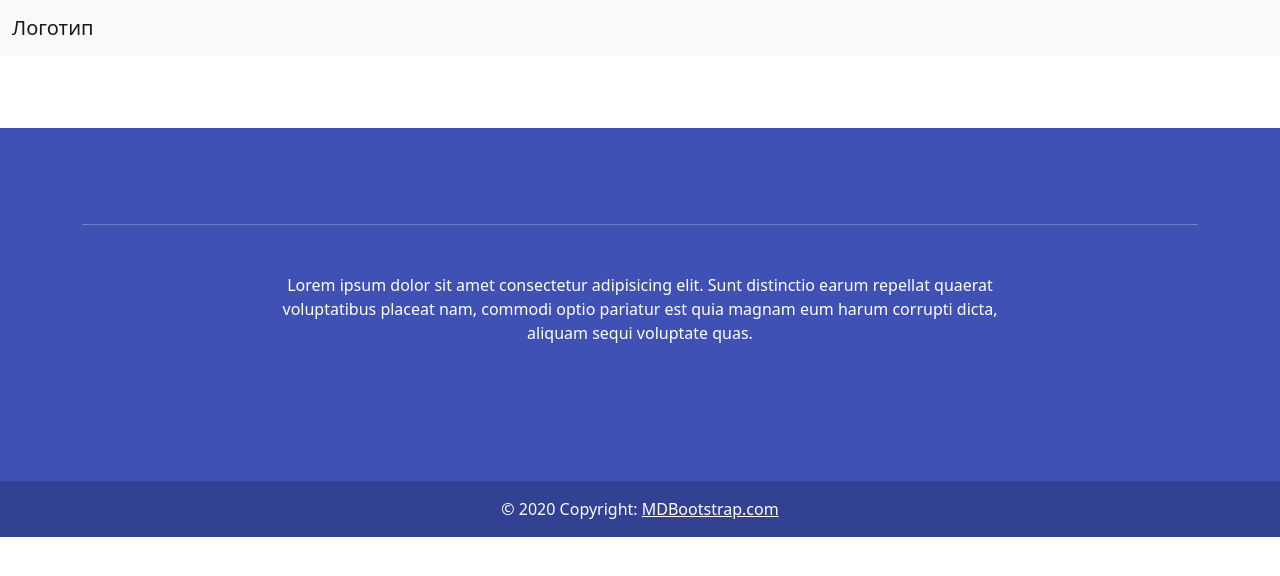
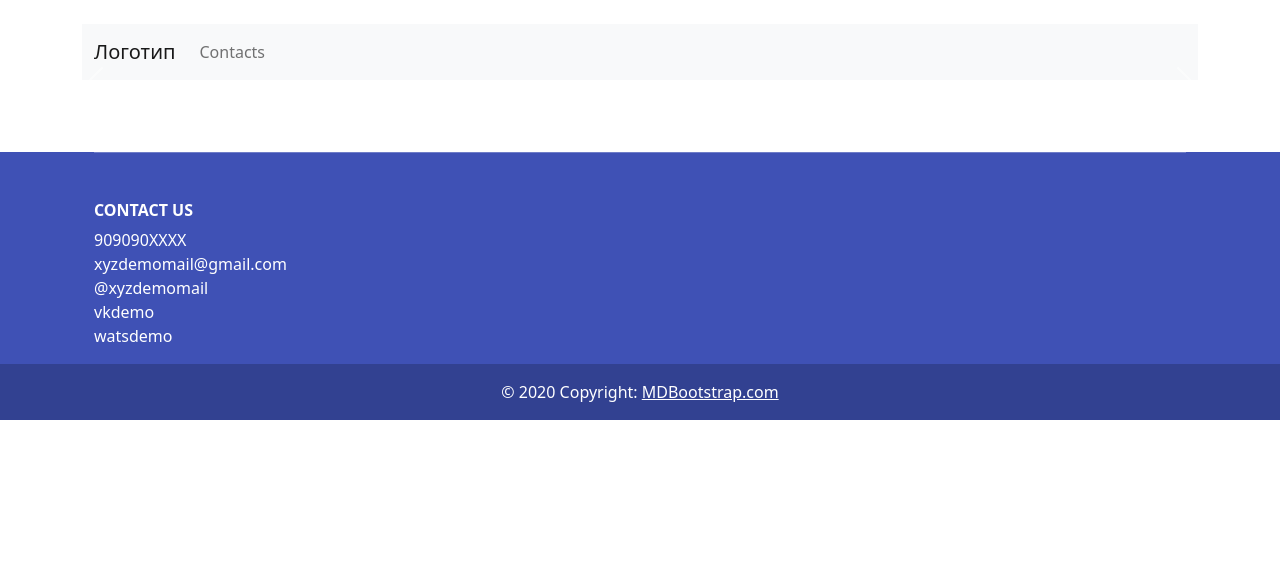
Before and after one commit to railgum/ildar_mysql, a Flask app: template app/templates/landing.html in a window 1280 px wide. Shown: the top 576 px of the page. Run offline with Flask 3, Linux system fonts and the light colour scheme; the template is opened without the code that fills it, so the values that code supplies are empty; parts of the project's set-up code (start-up, migrations or seed data) failed here and were passed over; some libraries are stand-ins or nearby versions.

Commit message:
готово к развертыванию

```diff
--- a/app/templates/editland.html
+++ b/app/templates/editland.html
@@ -43,7 +43,11 @@
 							    <button type="submit" name="activate" class="btn btn-primary btn-local">Включить</button>
 							{% endif %}
 
-							{% if item == j_value[-1] %}
+							{% if item == j_value[-1] and (
+								(j_key == SLIDER and not ERROR_COUNT_SLIDER) or
+								(j_key == MINICARD and not ERROR_COUNT_MINICARD) or
+								(j_key == FEATURETTE and not ERROR_COUNT_FEATURETTE)
+								) %}
 							    <hr>
 								<button type="button" class="btn btn-primary btn-local" data-bs-toggle="modal" data-bs-target="#myModal{{ j_key }}">
 									Добавить ещё <span>{{ item.short_title }}</span> <!-- добавление элемента -->
--- a/app/templates/landing.html
+++ b/app/templates/landing.html
@@ -13,7 +13,7 @@
 </head>
 <body>
 <!-- Header -->
-<header>
+<header class="container mt-4">
 	<nav class="navbar navbar-expand-lg navbar-light bg-light">
 		<div class="container-fluid">
 			<a class="navbar-brand" href="#">Логотип</a>
@@ -28,6 +28,9 @@
                             <a class="nav-link" href="#{{ j_key }}">{{ j_value[0].short_title }}</a>
                         </li>
                     {% endfor %}
+					<li class="nav-item">
+						<a href="#footer" class="nav-link">Contacts</a>
+					</li>
 				</ul>
 			</div>
 		</div>
@@ -73,7 +76,7 @@
 
 
 <!-- Cards in grid -->
-<section id="cards" class="container mt-4">
+<section id="minicard" class="container mt-4">
 	<div class="row">
 		<!-- Card 1 -->
 
@@ -95,7 +98,7 @@
 </section>
 
 {% for item in json_data[FEATURETTE] %}
-	<section id="features" class="container mt-4">
+	<section id="featurette" class="container mt-4">
 		<div class="row align-items-center">
 			{% if loop.index % 2 == 1 %}
 			<!-- Для нечетных featurette: изображение слева, текст справа -->
@@ -118,60 +121,38 @@
 				</div>
 			{% endif %}
 		</div>
+		<hr class="features-divider">
 	</section>
-	<hr class="features-divider">
 {% endfor %}
 
 
 	<!-- Footer -->
-<footer class="text-center text-white" style="background-color: #3f51b5">
-	<div class="container">
-		<section class="mt-5">
-		    <div class="row text-center d-flex justify-content-center pt-5">
-			    <!-- {% for j_key, j_value in json_data.items() %}
-
-				<div class="col-md-2">
-					<h6 class="text-uppercase font-weight-bold">
-						<a href="#{{ j_key }}" class="text-white">{{ j_value[0].short_title }}</a>
-					</h6>
-				</div>
-			    {% endfor %} -->
-
-		    </div>
-		</section>
-
+<footer id="footer" class="text-center text-white" style="background-color: #3f51b5">
+	<div class="container px-4">
 		<hr class="my-5" />
 
-		<section class="mb-5">
-		  <div class="row d-flex justify-content-center">
-			<div class="col-lg-8">
-			  <p>
-				Lorem ipsum dolor sit amet consectetur adipisicing elit. Sunt
-				distinctio earum repellat quaerat voluptatibus placeat nam,
-				commodi optio pariatur est quia magnam eum harum corrupti
-				dicta, aliquam sequi voluptate quas.
-			  </p>
+		<div class="row gx-5 mb-3">
+			<div class="col">
+				<div class="contact text-start d-flex flex-column">
+					<h6 class="footer-heading text-uppercase text-white fw-bold">Contact Us</h6>
+					<a href="tel:+" class="text-white text-decoration-none d-block fw-semibold"><i class="lni lni-phone"></i>  909090XXXX</a>
+					<a href="mailto:" class="text-white text-decoration-none d-block fw-semibold"><i class="lni lni-google"></i> xyzdemomail@gmail.com</a>
+					<a href="#" class="text-white text-decoration-none fw-semibold"><i class="lni lni-telegram"></i> @xyzdemomail</a>
+					<a href="#" class="text-white text-decoration-none fw-semibold"><i class="lni lni-vk"></i> vkdemo</a>
+					<a href="#" class="text-white text-decoration-none fw-semibold"><i class="lni lni-whatsapp"></i> watsdemo</a>
+				</div>
 			</div>
-		  </div>
-		</section>
-		<section class="text-center mb-5">
-		  <a href="" class="text-white me-4">
-			<i class="lni lni-vk"></i>
-		  </a>
-		  <a href="" class="text-white me-4">
-			<i class="lni lni-telegram"></i>
-		  </a>
-		  <a href="" class="text-white me-4">
-			<i class="lni lni-whatsapp"></i>
-		  </a>
-		  <a href="" class="text-white me-4">
-			<i class="lni lni-google"></i>
-		  </a>
-		  <a href="" class="text-white me-4">
-			<i class="lni lni-phone"></i>
-		  </a>
-		</section>
-	  </div>
+			<div class="col">
+			    <ul class="nav flex-column">
+					{% for j_key, j_value in json_data.items() %}
+					<li class="nav-item">
+						<a class="nav-link text-white text-decoration-none fw-bold" href="#{{ j_key }}">{{ j_value[0].short_title }}</a>
+					</li>
+				    {% endfor %}
+				</ul>
+			</div>
+		</div>
+	</div>
 	  <div class="text-center p-3" style="background-color: rgba(0, 0, 0, 0.2)">
 		© 2020 Copyright:
 		<a class="text-white" href="https://mdbootstrap.com/">MDBootstrap.com</a>
--- a/app/templates/login_adm.html
+++ b/app/templates/login_adm.html
@@ -9,7 +9,7 @@
 </head>
 <body>
 <div class="container d-flex align-items-center justify-content-center" style="min-height: 100vh;">
-	<div class="card w-100" style="max-width: 400px;">
+	<div class="card w-100" style="max-width: 420px;">
 		{% if error %}
 		<div class="alert alert-danger d-flex align-items-center" role="alert">
 			<svg class="bi flex-shrink-0 me-2" width="24" height="24" role="img" aria-label="Danger:"><use xlink:href="#exclamation-triangle-fill"/></svg>
```
Also changed, not shown: app/routes.py (+13 -11 lines).
